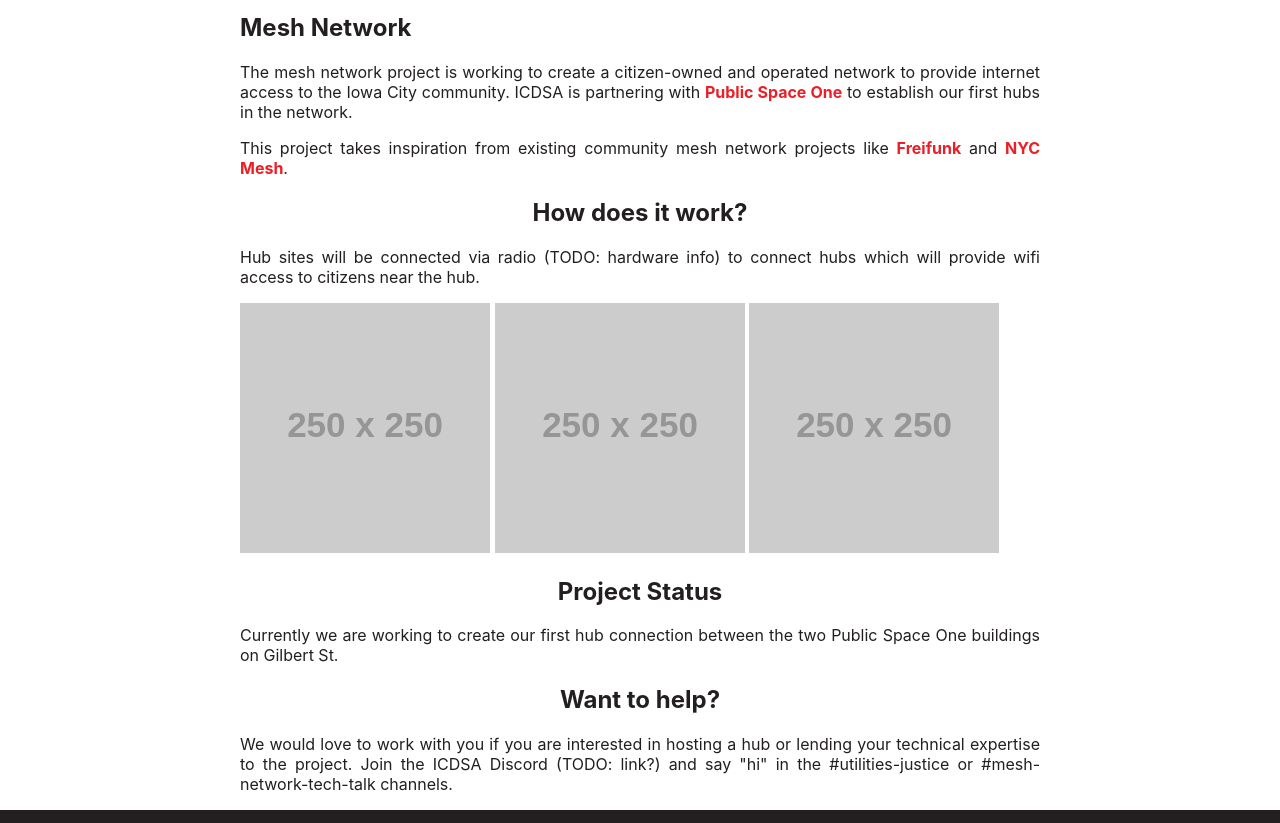
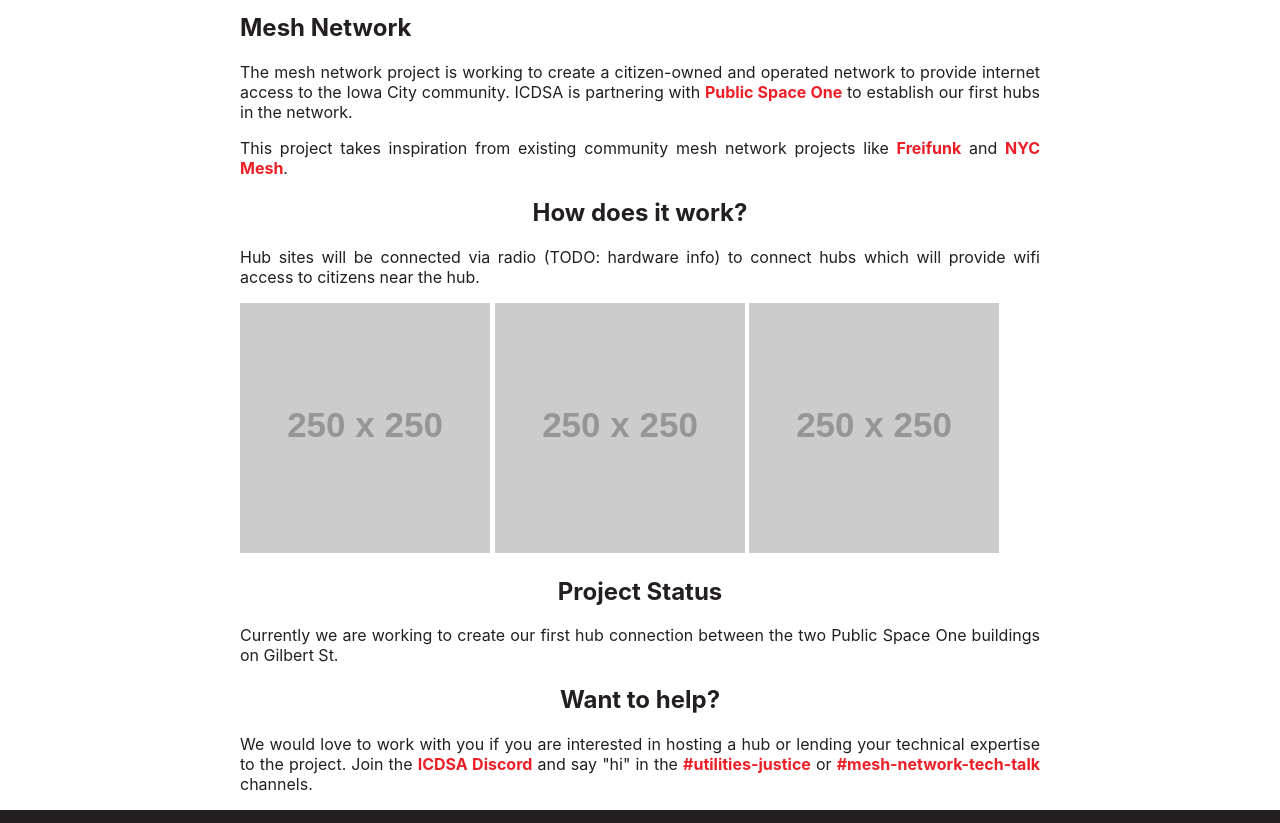
Before and after one commit to wjdenny/icdsa, an Eleventy site: page src/projects/mesh-network.md in a window 1280 px wide. Shown: the part 62-885 px from the top of the page. Built offline with nearby package versions, Linux system fonts and the light colour scheme; Eleventy itself is replaced by a stand-in of ours; files that its build step writes are made by us from their sources; placeholder pictures from the web are drawn by us.

Commit message:
fix: added discord links

```diff
--- a/src/projects/mesh-network.md
+++ b/src/projects/mesh-network.md
@@ -18,4 +18,4 @@
 
 ## Want to help?
 
-We would love to work with you if you are interested in hosting a hub or lending your technical expertise to the project. Join the ICDSA Discord (TODO: link?) and say "hi" in the #utilities-justice or #mesh-network-tech-talk channels.
+We would love to work with you if you are interested in hosting a hub or lending your technical expertise to the project. Join the [ICDSA Discord](https://discord.com/invite/rkqkEKvCyB) and say "hi" in the [#utilities-justice](https://discord.com/channels/695421616699605042/758850304484704327) or [#mesh-network-tech-talk](https://discord.com/channels/695421616699605042/964969623336407040) channels.
```
